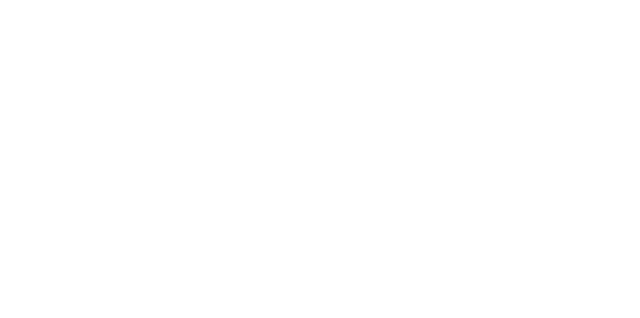
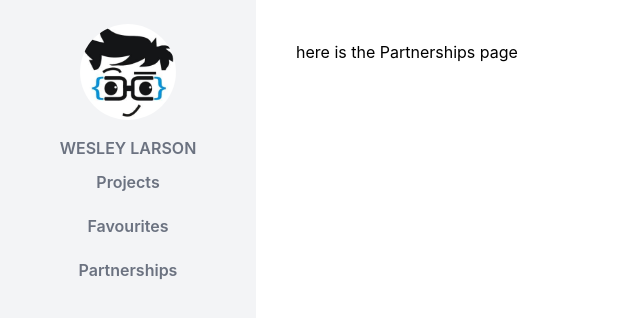
Before and after one commit to rahalrazika/rails-react-capstone, a React (Create React App) app: page /partner in a window 1280 px wide. Shown: the top 318 px of the page, without its empty margins (0-640 px from the left). Built offline with nearby package versions, Linux system fonts and the light colour scheme.

Commit message:
add layout for the sideBar menu

```diff
--- a/public/index.html
+++ b/public/index.html
@@ -3,6 +3,7 @@
   <head>
     <meta charset="utf-8" />
     <link rel="icon" href="%PUBLIC_URL%/favicon.ico" />
+
     <meta name="viewport" content="width=device-width, initial-scale=1" />
     <meta name="theme-color" content="#000000" />
     <meta
--- a/src/components/NavBar.js
+++ b/src/components/NavBar.js
@@ -1,19 +1,42 @@
 import React from 'react';
+import { Link } from 'react-router-dom';
 import user from '../assets/user.png';
 
 function NavBar() {
   return (
-    <div className="bg-gray-200 text-white w-64">
+    <div className="flex">
+      <div className="bg-gray-100 text-white w-64 px-2 ">
         <div>
           <img
             className="inline-block object-cover w-24 h-24 rounded-full  mt-6 mb-4 "
             src={user}
             alt="user"
           />
-        <div className="text-gray-500 font-semibold uppercase space-y-6 ">Wesley Larson</div>
-
+          <div className="text-gray-500 font-semibold uppercase space-y-6 ">
+            Wesley Larson
           </div>
-      <nav>nav</nav>
+        </div>
+        <nav>
+          <Link
+            to="/main"
+            className="block py-2.5 px-4 text-gray-500 font-semibold capitalize rounded transition duration-100  hover:bg-yellow-400 hover:text-white "
+          >
+            Projects
+          </Link>
+          <Link
+            to="/fav"
+            className="block py-2.5 px-4 text-gray-500 font-semibold capitalize rounded transition duration-100  hover:bg-yellow-400 hover:text-white "
+          >
+            Favourites
+          </Link>
+          <Link
+            to="/partner"
+            className="block py-2.5 px-4 text-gray-500 font-semibold capitalize rounded transition duration-100  hover:bg-yellow-400 hover:text-white "
+          >
+            Partnerships
+          </Link>
+        </nav>
+      </div>
     </div>
   );
 }
--- a/src/components/Routes.js
+++ b/src/components/Routes.js
@@ -7,6 +7,7 @@
 import Fav from '../pages/Favourite';
 import Partnership from '../pages/Partnership';
 import ProjectDetail from '../pages/ProjectDetail';
+import NavLayout from '../layouts/navLayout';
 
 function Routes() {
   return (
@@ -14,10 +15,38 @@
       <Route exact path="/" component={HomePage} />
       <Route path="/login" component={LoginPage} />
       <Route path="/signup" component={SignUpPage} />
-      <Route path="/project/:id" component={ProjectDetail} />
-      <Route path="/main" component={MainPage} />
-      <Route path="/fav" component={Fav} />
-      <Route path="/part" component={Partnership} />
+      <Route
+        path="/project/:id"
+        render={() => (
+          <NavLayout>
+            <ProjectDetail />
+          </NavLayout>
+        )}
+      />
+      <Route
+        path="/main"
+        render={() => (
+          <NavLayout>
+            <MainPage />
+          </NavLayout>
+        )}
+      />
+      <Route
+        path="/fav"
+        render={() => (
+          <NavLayout>
+            <Fav />
+          </NavLayout>
+        )}
+      />
+      <Route
+        path="/partner"
+        render={() => (
+          <NavLayout>
+            <Partnership />
+          </NavLayout>
+        )}
+      />
     </Switch>
   );
 }
--- /dev/null
+++ b/src/layouts/navLayout.js
@@ -0,0 +1,36 @@
+/* eslint-disable react/destructuring-assignment */
+/* eslint-disable react/prop-types */
+import React, { useState, useEffect } from 'react';
+import NavBar from '../components/NavBar';
+
+function NavLayout(props) {
+  const [width, setWidth] = useState(window.innerWidth);
+
+  useEffect(() => {
+    const updateWindowSize = () => {
+      const newWidth = window.innerWidth;
+      setWidth(newWidth);
+    };
+    window.addEventListener('resize', updateWindowSize);
+    return () => window.removeEventListener('resize', updateWindowSize);
+  }, []);
+
+  return (
+    <div className="relative min-h-screen flex">
+      {width > 900 ? (
+        <NavBar />
+      ) : (
+        <div id="menuButton" className="p-2 h-12 ">
+          <img
+            alt="menu"
+            src="https://img.icons8.com/ios-filled/50/000000/menu--v3.png"
+          />
+        </div>
+      )}
+
+      {props.children}
+    </div>
+  );
+}
+
+export default NavLayout;
--- a/src/pages/Favourite.js
+++ b/src/pages/Favourite.js
@@ -1,7 +1,13 @@
 import React from 'react';
 
 function Fav() {
-  return <div>hi</div>;
+  return (
+    <div className="relative min-h-screen flex">
+      <div className="flex-1 p-10">
+        <span>here is the Favorites page</span>
+      </div>
+    </div>
+  );
 }
 
 export default Fav;
--- a/src/pages/MainPage.js
+++ b/src/pages/MainPage.js
@@ -1,13 +1,9 @@
 import React from 'react';
-import NavBar from '../components/NavBar';
-import ProjectPage from './ProjectPage';
 
 function MainPage() {
   return (
-    <div className="relative min-h-screen flex">
-      <NavBar />
-
-      <ProjectPage />
+    <div className="flex-1 p-10">
+      <span>here is the projects page</span>
     </div>
   );
 }
--- a/src/pages/Partnership.js
+++ b/src/pages/Partnership.js
@@ -1,7 +1,13 @@
 import React from 'react';
 
 function Partnership() {
-  return <div>hi</div>;
+  return (
+    <div className="relative min-h-screen flex">
+      <div className="flex-1 p-10">
+        <span>here is the Partnerships page</span>
+      </div>
+    </div>
+  );
 }
 
 export default Partnership;
--- a/src/pages/ProjectDetail.js
+++ b/src/pages/ProjectDetail.js
@@ -1,7 +1,13 @@
 import React from 'react';
 
 function ProjectDetail() {
-  return <div>hi</div>;
+  return (
+    <div className="relative min-h-screen flex">
+      <div className="flex-1 p-10">
+        <span>here is the projects page</span>
+      </div>
+    </div>
+  );
 }
 
 export default ProjectDetail;
--- a/src/pages/ProjectPage.js
+++ /dev/null
@@ -1,11 +0,0 @@
-import React from 'react';
-
-function ProjectPage() {
-  return (
-    <div className="flex-1 p-10">
-      <span>here is the projects page</span>
-    </div>
-  );
-}
-
-export default ProjectPage;
```
Lines whose indentation alone changed are shown as unchanged.
